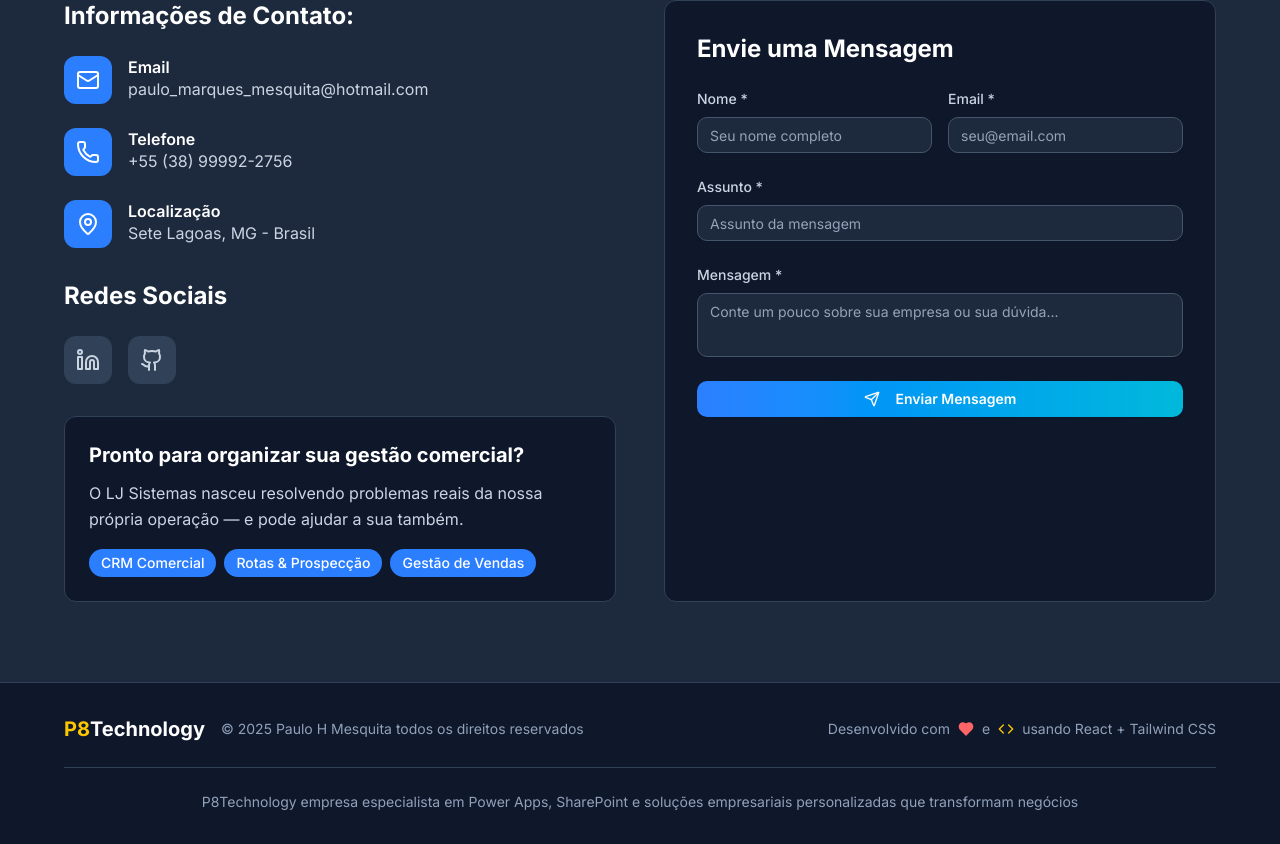
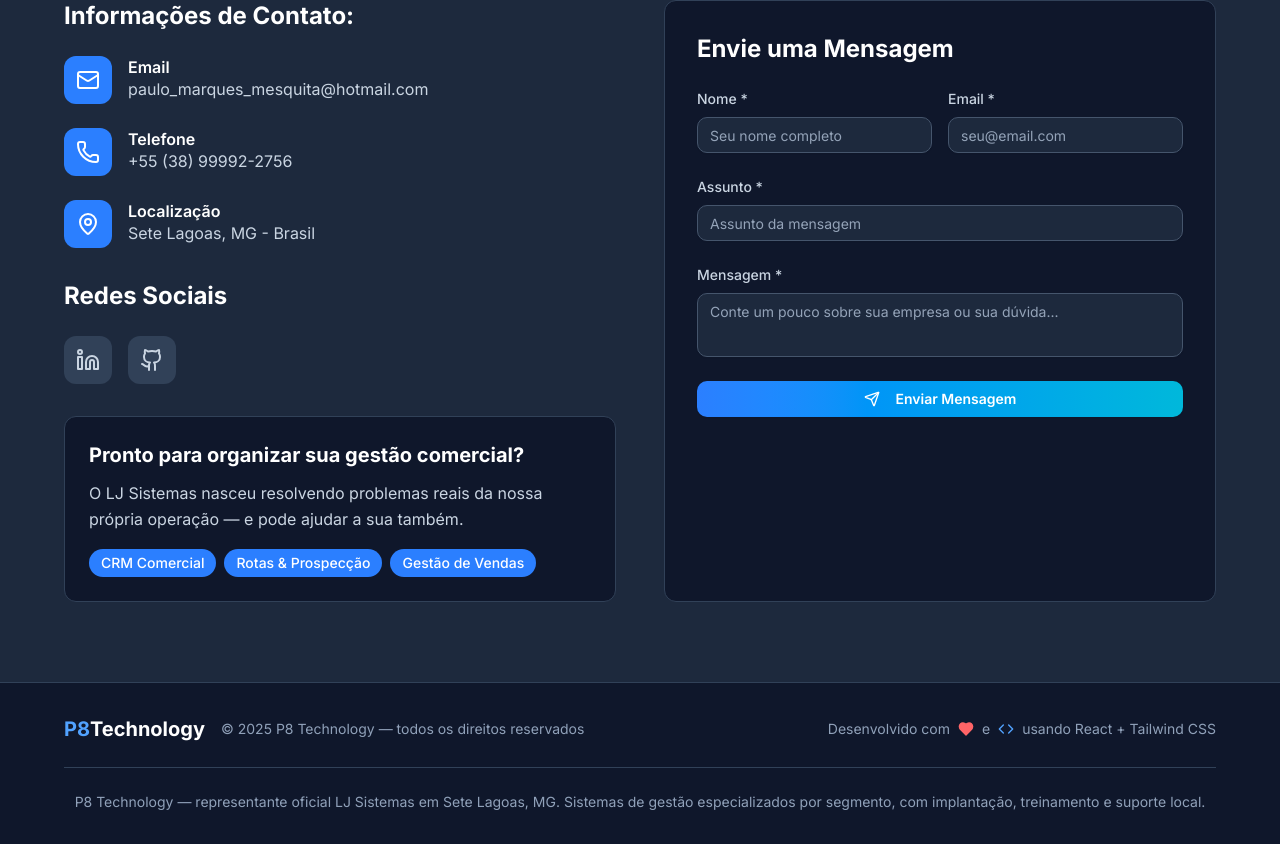
Before and after one commit to PauloHMesquita/P8technology, a React (Vite) app: page / in a window 1280 px wide. Shown: the part 3570-4414 px from the top of the page. Built offline with nearby package versions, Linux system fonts and the light colour scheme.

Commit message:
Add files via upload

```diff
--- a/src/components/Footer.jsx
+++ b/src/components/Footer.jsx
@@ -11,10 +11,10 @@ const Footer = () => {
             {/* Logo and Copyright */}
             <div className="flex flex-col md:flex-row items-center space-y-2 md:space-y-0 md:space-x-4">
               <div className="text-xl font-bold text-white">
-                <span className="text-yellow-400">P8</span>Technology
+                <span className="text-blue-400">P8</span>Technology
               </div>
               <div className="text-slate-400 text-sm">
-                © {currentYear} Paulo H Mesquita todos os direitos reservados
+                © {currentYear} P8 Technology — todos os direitos reservados
               </div>
             </div>
 
@@ -23,7 +23,7 @@ const Footer = () => {
               <span>Desenvolvido com</span>
               <Heart className="w-4 h-4 text-red-400 fill-current" />
               <span>e</span>
-              <Code className="w-4 h-4 text-yellow-400" />
+              <Code className="w-4 h-4 text-blue-400" />
               <span>usando React + Tailwind CSS</span>
             </div>
           </div>
@@ -31,7 +31,7 @@ const Footer = () => {
           {/* Additional Info */}
           <div className="mt-6 pt-6 border-t border-slate-700 text-center">
             <p className="text-slate-400 text-sm">
-              P8Technology empresa especialista em Power Apps, SharePoint e soluções empresariais personalizadas que transformam negócios
+              P8 Technology — representante oficial LJ Sistemas em Sete Lagoas, MG. Sistemas de gestão especializados por segmento, com implantação, treinamento e suporte local.
             </p>
           </div>
         </div>
```
